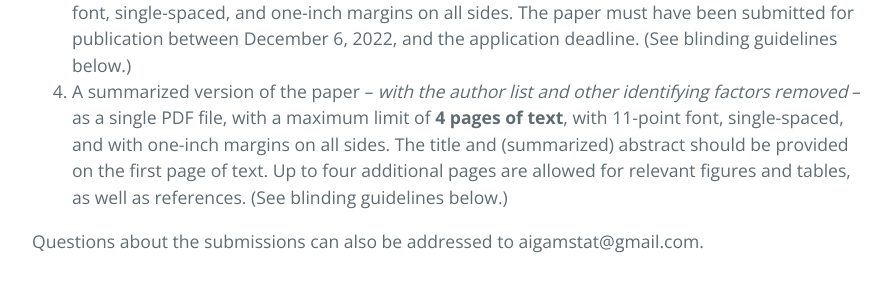
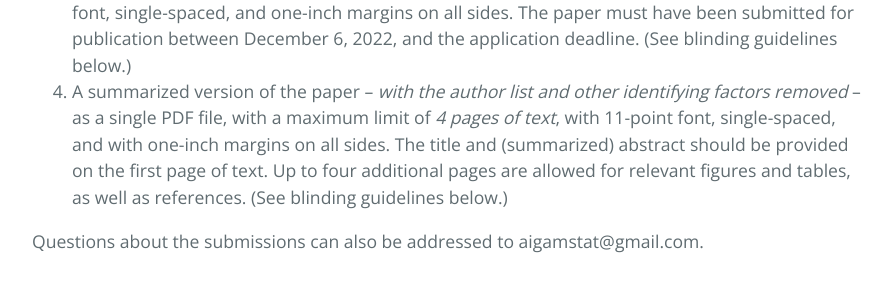
Before and after one commit to aigamstat/aigamstat.github.io, a Jekyll site: the page built from competition/contest_2024.md, in a window 1280 px wide. Shown: the part 1645-1938 px from the top of the page, without its empty margins (192-1085 px from the left). Built offline with Jekyll 4.4.1, drawn with Linux system fonts in a browser that asks for light colours.

Commit message:
Update contest_2024.md
removing extraneous bold

```diff
--- a/competition/contest_2024.md
+++ b/competition/contest_2024.md
@@ -33,7 +33,7 @@ A submission consists of sending an e-mail to the official ASA/AIG email (aigams
 1. The curriculum vitae of the applicant.
 2. A letter from the advisor (or other co-author) verifying the student status of the candidate and briefly describing the candidate's role in the research and writing of the paper.
 3. The paper -- *with the author list and other identifying factors removed* but including all tables, figures, and appendices -- as a single PDF file, with a maximum limit of 30 pages, with 11-point font, single-spaced, and one-inch margins on all sides. The paper must have been submitted for publication between December 6, 2022, and the application deadline. (See blinding guidelines below.)
-4. A summarized version of the paper -- *with the author list and other identifying factors removed* -- as a single PDF file, with a maximum limit of **4 pages of text**, with 11-point font, single-spaced, and with one-inch margins on all sides. The title and (summarized) abstract should be provided on the first page of text. Up to four additional pages are allowed for relevant figures and tables, as well as references. (See blinding guidelines below.)
+4. A summarized version of the paper -- *with the author list and other identifying factors removed* -- as a single PDF file, with a maximum limit of *4 pages of text*, with 11-point font, single-spaced, and with one-inch margins on all sides. The title and (summarized) abstract should be provided on the first page of text. Up to four additional pages are allowed for relevant figures and tables, as well as references. (See blinding guidelines below.)
 
 Questions about the submissions can also be addressed to aigamstat@gmail.com.
 
```
